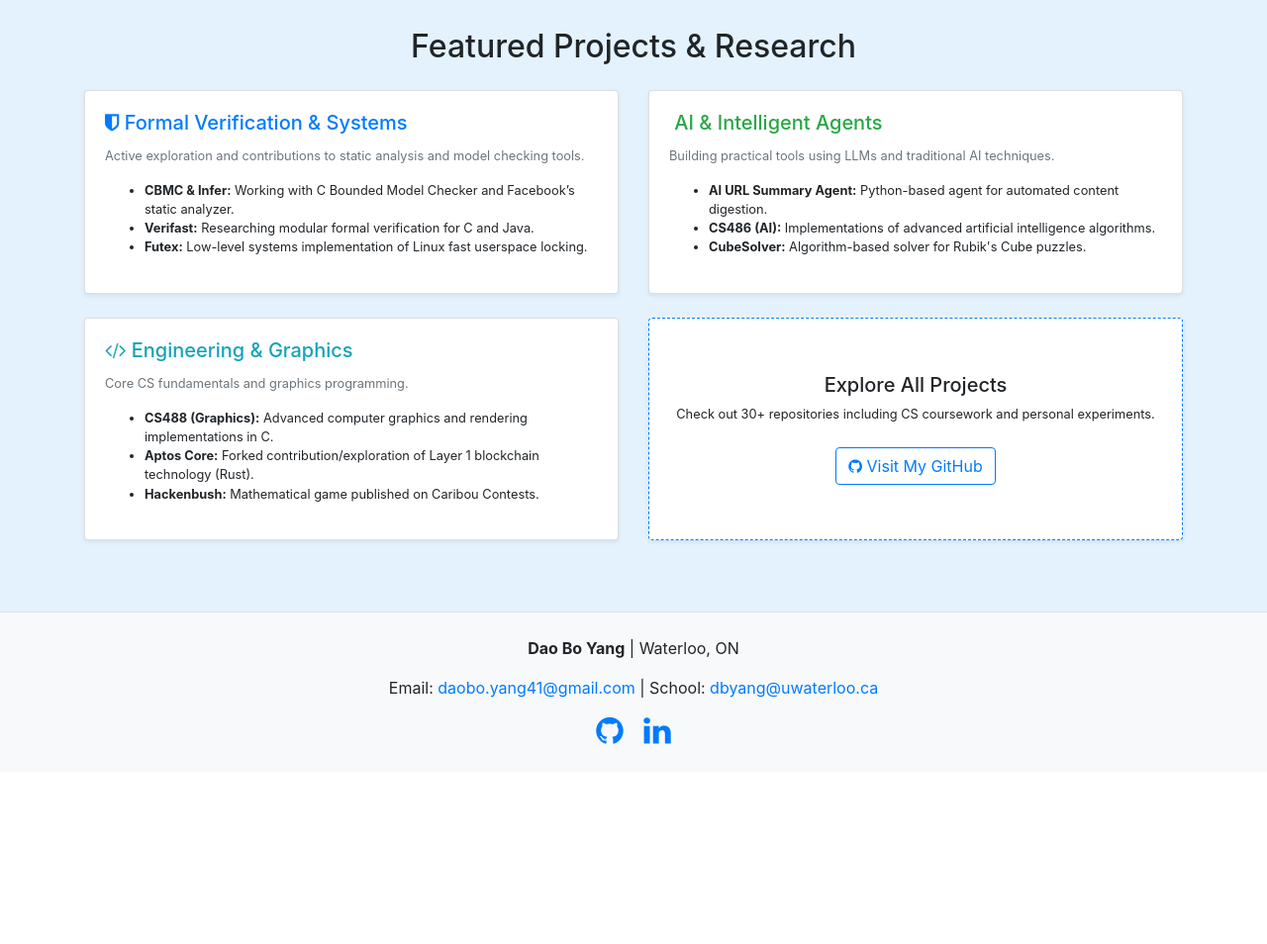
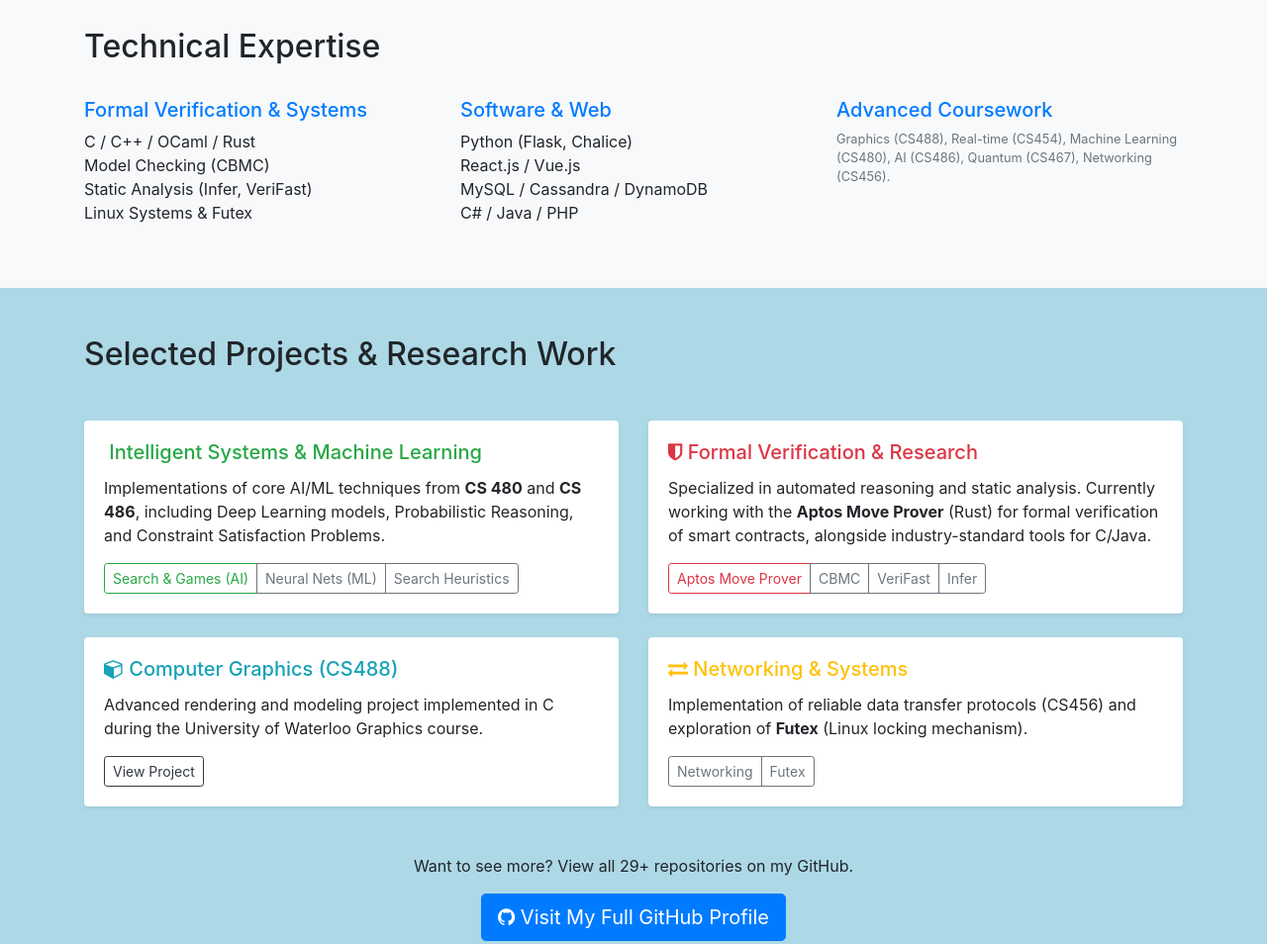
Before and after one commit to DannyDaoBoYang/PersonalWebsite, a plain HTML site: page public/index.html in a window 1280 px wide. Shown: the part 1740-2694 px from the top of the page at 99% size. Before the commit the page ends 2580 px from the top, so only its background shows below. Drawn offline with nearby package versions, Linux system fonts and the light colour scheme; some packages are replaced by stand-ins of ours; some icons are missing.

Commit message:
Update index.html

```diff
--- a/public/index.html
+++ b/public/index.html
@@ -140,64 +140,108 @@
   </div>
 </section>
 
-<section id="portfolio" class="py-5" style="background-color: #e3f2fd;">
+<section id="skills" class="py-5" style="background-color:#f8f9fa;">
   <div class="container">
-    <h2 class="mb-4 text-center">Featured Projects & Research</h2>
+    <div class="row">
+      <div class="col-md-12 mb-4">
+        <h2>Technical Expertise</h2>
+      </div>
+      <div class="col-md-4">
+        <h5 class="text-primary">Formal Verification & Systems</h5>
+        <ul class="list-unstyled">
+          <li>C / C++ / OCaml / Rust</li>
+          <li>Model Checking (CBMC)</li>
+          <li>Static Analysis (Infer, VeriFast)</li>
+          <li>Linux Systems & Futex</li>
+        </ul>
+      </div>
+      <div class="col-md-4">
+        <h5 class="text-primary">Software & Web</h5>
+        <ul class="list-unstyled">
+          <li>Python (Flask, Chalice)</li>
+          <li>React.js / Vue.js</li>
+          <li>MySQL / Cassandra / DynamoDB</li>
+          <li>C# / Java / PHP</li>
+        </ul>
+      </div>
+      <div class="col-md-4">
+        <h5 class="text-primary">Advanced Coursework</h5>
+        <p class="small text-muted">Graphics (CS488), Real-time (CS454), Machine Learning (CS480), AI (CS486), Quantum (CS467), Networking (CS456).</p>
+      </div>
+    </div>
+  </div>
+</section>
+
+<section id="portfolio" class="py-5" style="background-color:lightblue;">
+  <div class="container">
+    <h2 class="mb-5">Selected Projects & Research Work</h2>
 
     <div class="row">
       <div class="col-md-6 mb-4">
-        <div class="card h-100 shadow-sm">
+        <div class="card h-100 shadow-sm border-0">
           <div class="card-body">
-            <h5 class="card-title text-primary"><i class="fa fa-shield"></i> Formal Verification & Systems</h5>
-            <p class="card-text small text-muted">Active exploration and contributions to static analysis and model checking tools.</p>
-            <ul class="small">
-              <li><b>CBMC & Infer:</b> Working with C Bounded Model Checker and Facebook’s static analyzer.</li>
-              <li><b>Verifast:</b> Researching modular formal verification for C and Java.</li>
-              <li><b>Futex:</b> Low-level systems implementation of Linux fast userspace locking.</li>
-            </ul>
+            <h5 class="card-title text-success"><i class="fa fa-brain"></i> Intelligent Systems & Machine Learning</h5>
+            <p class="card-text">
+              Implementations of core AI/ML techniques from <b>CS 480</b> and <b>CS 486</b>, including
+              Deep Learning models, Probabilistic Reasoning, and Constraint Satisfaction Problems.
+            </p>
+            <div class="btn-group flex-wrap">
+              <a href="https://github.com/DannyDaoBoYang/CS486A3" target="_blank" class="btn btn-sm btn-outline-success">Search & Games (AI)</a>
+              <a href="https://github.com/DannyDaoBoYang/CS486A4" target="_blank" class="btn btn-sm btn-outline-secondary">Neural Nets (ML)</a>
+              <a href="https://github.com/DannyDaoBoYang/CubeSolver" target="_blank" class="btn btn-sm btn-outline-secondary">Search Heuristics</a>
+            </div>
           </div>
         </div>
       </div>
 
       <div class="col-md-6 mb-4">
-        <div class="card h-100 shadow-sm">
+        <div class="card h-100 shadow-sm border-0">
           <div class="card-body">
-            <h5 class="card-title text-success"><i class="fa fa-robot"></i> AI & Intelligent Agents</h5>
-            <p class="card-text small text-muted">Building practical tools using LLMs and traditional AI techniques.</p>
-            <ul class="small">
-              <li><b>AI URL Summary Agent:</b> Python-based agent for automated content digestion.</li>
-              <li><b>CS486 (AI):</b> Implementations of advanced artificial intelligence algorithms.</li>
-              <li><b>CubeSolver:</b> Algorithm-based solver for Rubik's Cube puzzles.</li>
-            </ul>
+            <h5 class="card-title text-danger"><i class="fa fa-shield"></i> Formal Verification & Research</h5>
+            <p class="card-text">
+              Specialized in automated reasoning and static analysis. Currently working with the
+              <b>Aptos Move Prover</b> (Rust) for formal verification of smart contracts, alongside
+              industry-standard tools for C/Java.
+            </p>
+            <div class="btn-group flex-wrap">
+              <a href="https://github.com/DannyDaoBoYang/aptos-core" target="_blank" class="btn btn-sm btn-outline-danger">Aptos Move Prover</a>
+              <a href="https://github.com/DannyDaoBoYang/cbmc" target="_blank" class="btn btn-sm btn-outline-secondary">CBMC</a>
+              <a href="https://github.com/DannyDaoBoYang/verifast" target="_blank" class="btn btn-sm btn-outline-secondary">VeriFast</a>
+              <a href="https://github.com/DannyDaoBoYang/infer" target="_blank" class="btn btn-sm btn-outline-secondary">Infer</a>
+            </div>
           </div>
         </div>
       </div>
 
       <div class="col-md-6 mb-4">
-        <div class="card h-100 shadow-sm">
+        <div class="card h-100 shadow-sm border-0">
           <div class="card-body">
-            <h5 class="card-title text-info"><i class="fa fa-code"></i> Engineering & Graphics</h5>
-            <p class="card-text small text-muted">Core CS fundamentals and graphics programming.</p>
-            <ul class="small">
-              <li><b>CS488 (Graphics):</b> Advanced computer graphics and rendering implementations in C.</li>
-              <li><b>Aptos Core:</b> Forked contribution/exploration of Layer 1 blockchain technology (Rust).</li>
-              <li><b>Hackenbush:</b> Mathematical game published on Caribou Contests.</li>
-            </ul>
+            <h5 class="card-title text-info"><i class="fa fa-cube"></i> Computer Graphics (CS488)</h5>
+            <p class="card-text">Advanced rendering and modeling project implemented in C during the University of Waterloo Graphics course.</p>
+            <a href="https://github.com/DannyDaoBoYang/CS488" target="_blank" class="btn btn-sm btn-outline-dark">View Project</a>
           </div>
         </div>
       </div>
 
       <div class="col-md-6 mb-4">
-        <div class="card h-100 border-primary shadow-sm" style="border-style: dashed;">
-          <div class="card-body d-flex flex-column justify-content-center align-items-center">
-            <h5>Explore All Projects</h5>
-            <p class="text-center small">Check out 30+ repositories including CS coursework and personal experiments.</p>
-            <a href="https://github.com/DannyDaoBoYang?tab=repositories" target="_blank" class="btn btn-outline-primary mt-2">
-              <i class="fa fa-github"></i> Visit My GitHub
-            </a>
+        <div class="card h-100 shadow-sm border-0">
+          <div class="card-body">
+            <h5 class="card-title text-warning"><i class="fa fa-exchange"></i> Networking & Systems</h5>
+            <p class="card-text">Implementation of reliable data transfer protocols (CS456) and exploration of <b>Futex</b> (Linux locking mechanism).</p>
+            <div class="btn-group">
+              <a href="https://github.com/DannyDaoBoYang/CS456A1" target="_blank" class="btn btn-sm btn-outline-secondary">Networking</a>
+              <a href="https://github.com/DannyDaoBoYang/futex" target="_blank" class="btn btn-sm btn-outline-secondary">Futex</a>
+            </div>
           </div>
         </div>
       </div>
+    </div>
+
+    <div class="text-center mt-4">
+      <p>Want to see more? View all 29+ repositories on my GitHub.</p>
+      <a href="https://github.com/DannyDaoBoYang?tab=repositories" target="_blank" class="btn btn-primary btn-lg">
+        <i class="fa fa-github"></i> Visit My Full GitHub Profile
+      </a>
     </div>
   </div>
 </section>
```
